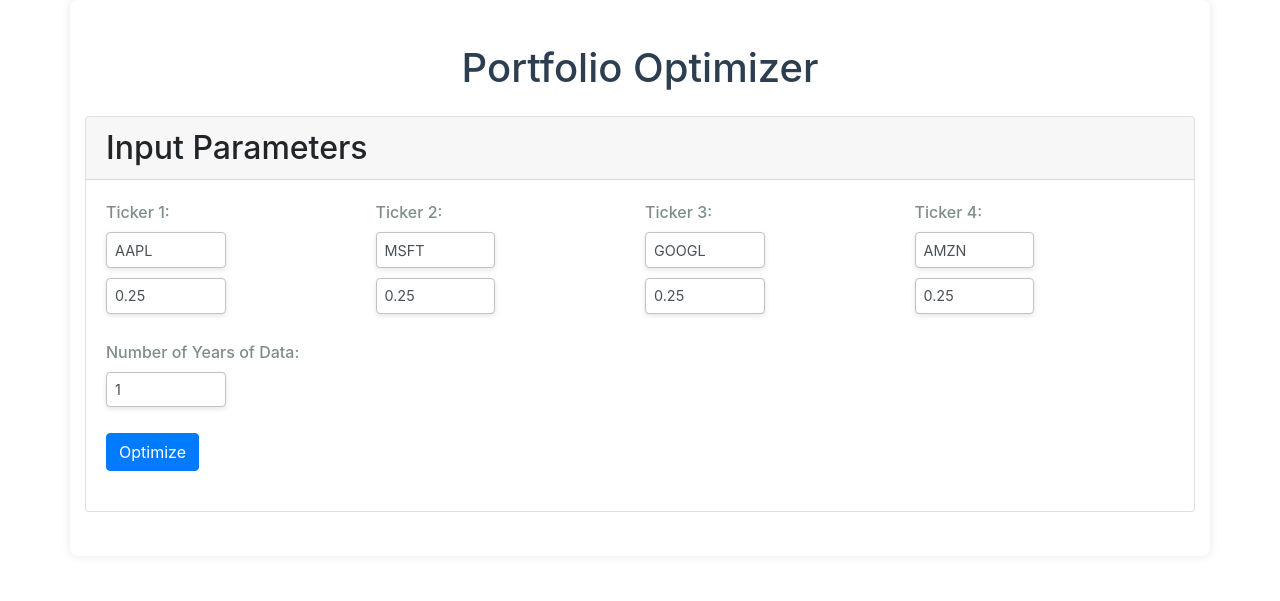
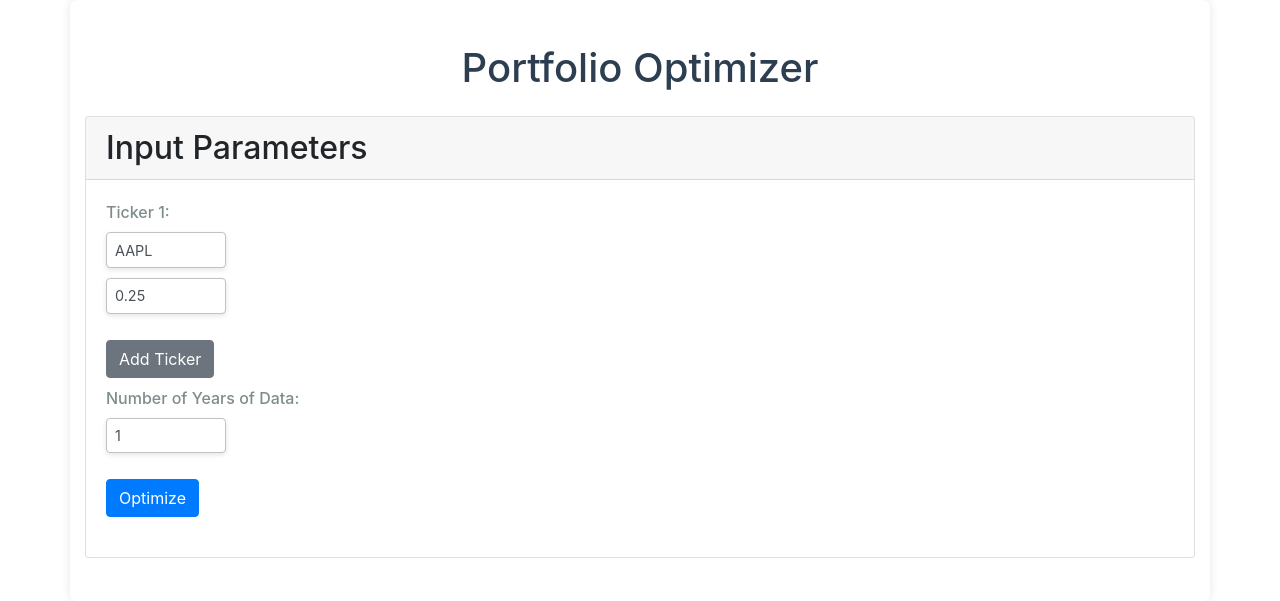
Before and after one commit to moscardino1/cionfolyo, a Flask app: page / in a window 1280 px wide. Shown: the top 601 px of the page. Run offline with Flask 3, Linux system fonts and the light colour scheme; some libraries are stand-ins or nearby versions.

Commit message:
FIX TABLES AND FLEX TICKERS

```diff
--- a/app.py
+++ b/app.py
@@ -81,10 +81,10 @@
     tickers = []
     weights = []
 
-    for i in range(1, 5):
-        ticker = request.form.get(f'ticker{i}')
-        weight = request.form.get(f'weight{i}')
+    ticker_fields = request.form.getlist('ticker[]')
+    weight_fields = request.form.getlist('weight[]')
 
+    for ticker, weight in zip(ticker_fields, weight_fields):
         if ticker:
             tickers.append(ticker)
             if weight:
@@ -97,6 +97,7 @@
     if not tickers:
         error_message = "Please enter at least one ticker symbol."
         return render_template('results.html', error_message=error_message)
+
 
     start_date = pd.Timestamp.now() - pd.DateOffset(years=years)
     end_date = pd.Timestamp.now()
--- a/static/styles.css
+++ b/static/styles.css
@@ -69,26 +69,23 @@
 
 /* Pie Chart and Graph Styling */
 .charts-container {
-    display: flex; /* Displays the charts container as a flex container */
-    flex-wrap: wrap; /* Allows the charts to wrap to the next line if necessary */
-    justify-content: space-around; /* Distributes the charts evenly within the container */
+    display: flex;
+    flex-wrap: wrap;
+    justify-content: space-around;
+    gap: 20px; /* Add spacing between charts */
 }
 
 .chart-wrapper {
-    width: 45%; /* Sets the width of each chart wrapper to 45% */
-    margin-bottom: 20px; /* Adds 20px of margin at the bottom of each chart wrapper */
+    flex: 1 0 45%; /* Allow charts to grow and shrink while maintaining a base width of 45% */
 }
-
 #portfolio-graph {
     width: 100%; /* Sets the width of the portfolio graph to 100% of its parent container */
     height: 400px; /* Sets a fixed height of 400px for the portfolio graph */
 }
 
 .chart-container {
-    width: 100%; /* Sets the width of the chart container to 100% of its parent container */
-    height: 500px; /* Sets a fixed height of 500px for the chart container */
+    height: 400px; /* Or use a responsive unit like vh */
 }
-
 #portfolio-graph {
     width: 100%; /* Sets the width of the portfolio graph to 100% of its parent container */
     height: 100%; /* Sets the height of the portfolio graph to 100% of its parent container */
--- a/templates/index.html
+++ b/templates/index.html
@@ -6,6 +6,11 @@
     <title>Portfolio Optimizer</title>
     <link rel="stylesheet" href="{{ url_for('static', filename='styles.css') }}">
     <link rel="stylesheet" href="https://cdn.jsdelivr.net/npm/bootstrap@4.6.2/dist/css/bootstrap.min.css">
+    <link rel="stylesheet" href="https://cdn.datatables.net/1.13.4/css/jquery.dataTables.min.css">
+    <script src="https://code.jquery.com/jquery-3.6.0.min.js"></script>
+    <script src="https://cdn.datatables.net/1.13.4/js/jquery.dataTables.min.js"></script>
+
+
     <script src="https://cdn.plot.ly/plotly-latest.min.js"></script>
 </head>
 <body>
@@ -18,28 +23,16 @@
             </div>
             <div class="card-body">
                 <form id="input-form">
-                    <div class="form-row">
-                        <div class="form-group col-md-3">
-                            <label for="ticker1">Ticker 1:</label>
-                            <input type="text" class="form-control" id="ticker1" name="ticker1" value="AAPL" required>
-                            <input type="number" class="form-control" name="weight1" min="0" max="1" step="0.25" placeholder="Weight" value="0.25" required>
-                        </div>
-                        <div class="form-group col-md-3">
-                            <label for="ticker2">Ticker 2:</label>
-                            <input type="text" class="form-control" id="ticker2" name="ticker2" value="MSFT" required>
-                            <input type="number" class="form-control" name="weight2" min="0" max="1" step="0.01" placeholder="Weight" value="0.25" required>
-                        </div>
-                        <div class="form-group col-md-3">
-                            <label for="ticker3">Ticker 3:</label>
-                            <input type="text" class="form-control" id="ticker3" name="ticker3" value="GOOGL">
-                            <input type="number" class="form-control" name="weight3" min="0" max="1" step="0.01" placeholder="Weight" value="0.25">
-                        </div>
-                        <div class="form-group col-md-3">
-                            <label for="ticker4">Ticker 4:</label>
-                            <input type="text" class="form-control" id="ticker4" name="ticker4" value="AMZN">
-                            <input type="number" class="form-control" name="weight4" min="0" max="1" step="0.01" placeholder="Weight" value="0.25">
+                    <div id="ticker-fields">
+                        <div class="form-row">
+                            <div class="form-group col-md-3">
+                                <label for="ticker1">Ticker 1:</label>
+                                <input type="text" class="form-control ticker" name="ticker[]" value="AAPL" required>
+                                <input type="number" class="form-control weight" name="weight[]" min="0" max="1" step="0.25" placeholder="Weight" value="0.25" required>
+                            </div>
                         </div>
                     </div>
+                    <button type="button" class="btn btn-secondary mb-2" id="add-ticker">Add Ticker</button>
                     <div class="form-row">
                         <div class="form-group col-md-3">
                             <label for="years">Number of Years of Data:</label>
@@ -60,6 +53,26 @@
     <script src="https://cdn.jsdelivr.net/npm/bootstrap@4.6.2/dist/js/bootstrap.bundle.min.js"></script>
     <script>
         $(document).ready(function() {
+            // Add ticker field dynamically
+            $('#add-ticker').click(function() {
+                $('#ticker-fields').append(
+                    `<div class="form-row">
+                        <div class="form-group col-md-3">
+                            <label for="ticker">Ticker:</label>
+                            <input type="text" class="form-control ticker" name="ticker[]" required>
+                            <input type="number" class="form-control weight" name="weight[]" min="0" max="1" step="0.01" placeholder="Weight" required>
+                            <button type="button" class="btn btn-danger remove-ticker">Remove</button>
+                        </div>
+                    </div>`
+                );
+            });
+
+            // Remove ticker field dynamically
+            $(document).on('click', '.remove-ticker', function() {
+                $(this).closest('.form-row').remove();
+            });
+
+            // Form submission
             $('#input-form').on('submit', function(event) {
                 event.preventDefault();
                 var formData = $(this).serialize();
--- a/templates/results.html
+++ b/templates/results.html
@@ -7,8 +7,9 @@
         <title>Portfolio Results</title>
         <link rel="stylesheet" href="{{ url_for('static', filename='styles.css') }}">
         <script src="https://cdn.plot.ly/plotly-latest.min.js"></script>
-         <link rel="stylesheet" href="https://cdn.datatables.net/1.13.4/css/dataTables.bootstrap4.min.css">
-         <script src="https://cdn.datatables.net/1.13.4/js/jquery.dataTables.min.js"></script>
+     <link rel="stylesheet" href="https://cdn.datatables.net/1.13.4/css/jquery.dataTables.min.css">
+    <script src="https://code.jquery.com/jquery-3.6.0.min.js"></script>
+    <script src="https://cdn.datatables.net/1.13.4/js/jquery.dataTables.min.js"></script>
 
 
     </head>
```
